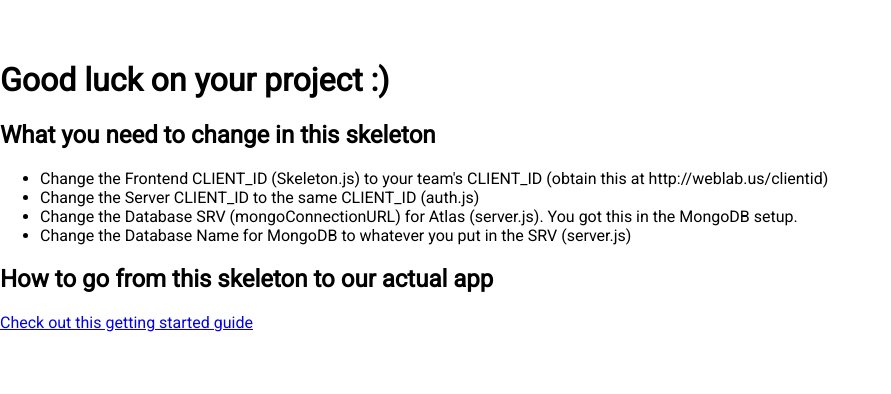
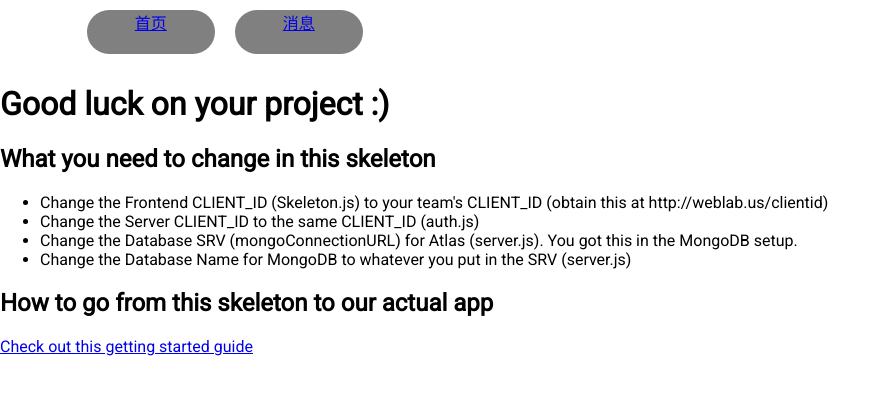
Before and after one commit to Eddington-limit/project01, a React app: page / in a window 1280 px wide. Shown: the top 394 px of the page, without its empty margins (0-891 px from the left). Built offline with nearby package versions, Linux system fonts and the light colour scheme; no server answers; the HTML template or start-up script is replaced by a standard one.

Commit message:
navbar and some styling

```diff
--- a/client/src/components/App.js
+++ b/client/src/components/App.js
@@ -55,7 +55,9 @@ const App = () => {
           />
         }
       />
-      <Route path="*" element={<NotFound />} />
+      <Route path="*" element={<NotFound/>} />
+      <Route path="/profile" element={<NotFound/>} />
+      <Route path="/message" element={<NotFound/>} />
     </Routes>
   );
 };
--- /dev/null
+++ b/client/src/components/modules/Navbar.css
@@ -0,0 +1,26 @@
+.button {
+    text-align: center;
+    margin:2px 10px;
+    background-color: grey;
+    border-radius: 3vh;
+    width: 10vw;
+}
+
+.button hover {
+    opacity: ;
+}
+
+.container {
+    color:white;
+    display: flex;
+    justify-content: flex-start;
+    flex-direction: row;
+    margin:0 6vw;
+    height: 6vh;
+    padding:1vh 0
+}
+
+.user{
+    position:fixed;
+    right: 0;
+}
--- a/client/src/components/modules/navbar.js
+++ b/client/src/components/modules/navbar.js
@@ -0,0 +1,14 @@
+import React from "react";
+import { Link } from "react-router-dom";
+
+import "./Navbar.css"
+
+const Navbar = () => {
+    return <div className="container">
+        <Link to="/" className="button">首页</Link>
+        <Link to="/message" className="button">消息</Link>
+        <div className="user">icon</div>
+    </div>
+}
+
+export default Navbar;
--- a/client/src/components/pages/Skeleton.js
+++ b/client/src/components/pages/Skeleton.js
@@ -1,27 +1,17 @@
 import React from "react";
-import { GoogleOAuthProvider, GoogleLogin, googleLogout } from "@react-oauth/google";
+import Navbar from "../modules/Navbar.js";
+
 
 import "../../utilities.css";
 import "./Skeleton.css";
 
-//TODO: REPLACE WITH YOUR OWN CLIENT_ID
-const GOOGLE_CLIENT_ID = "FILL ME IN";
+
 
 const Skeleton = ({ userId, handleLogin, handleLogout }) => {
   return (
-    <GoogleOAuthProvider clientId={GOOGLE_CLIENT_ID}>
-      {userId ? (
-        <button
-          onClick={() => {
-            googleLogout();
-            handleLogout();
-          }}
-        >
-          Logout
-        </button>
-      ) : (
-        <GoogleLogin onSuccess={handleLogin} onError={(err) => console.log(err)} />
-      )}
+    <>
+      <Navbar/>
+
       <h1>Good luck on your project :)</h1>
       <h2> What you need to change in this skeleton</h2>
       <ul>
@@ -40,7 +30,7 @@ const Skeleton = ({ userId, handleLogin, handleLogout }) => {
       <a href="https://docs.google.com/document/d/110JdHAn3Wnp3_AyQLkqH2W8h5oby7OVsYIeHYSiUzRs/edit?usp=sharing">
         Check out this getting started guide
       </a>
-    </GoogleOAuthProvider>
+    </>
   );
 };
 
--- a/package.json
+++ b/package.json
@@ -37,7 +37,6 @@
     "react-router-dom": "^6.7.0",
     "socket.io": "^4.5.4",
     "socket.io-client": "^4.5.4",
-    "typescript": "^4.9.5",
     "url-loader": "^4.1.1"
   },
   "devDependencies": {
@@ -48,12 +47,15 @@
     "@babel/preset-env": "^7.12.11",
     "@babel/preset-react": "^7.12.10",
     "@babel/preset-stage-0": "^7.8.3",
+    "awesome-typescript-loader": "^5.2.1",
     "babel-loader": "^9.1.2",
     "css-loader": "^6.7.3",
     "dotenv": "^16.0.3",
     "file-loader": "^6.2.0",
     "html-webpack-plugin": "^5.5.0",
+    "source-map-loader": "^4.0.1",
     "style-loader": "^3.3.1",
+    "typescript": "^4.9.5",
     "webpack": "^5.75.0",
     "webpack-cli": "^5.0.1",
     "webpack-dev-server": "^4.11.1"
--- a/tsconfig.json
+++ b/tsconfig.json
@@ -99,5 +99,6 @@
     /* Completeness */
     // "skipDefaultLibCheck": true,                      /* Skip type checking .d.ts files that are included with TypeScript. */
     "skipLibCheck": true /* Skip type checking all .d.ts files. */
-  }
+  },
+  "include": ["src/**/*"]
 }
--- a/webpack.config.js
+++ b/webpack.config.js
@@ -56,10 +56,15 @@ module.exports = {
           },
         ],
       },
+      // All files with a '.ts' or '.tsx' extension will be handled by 'awesome-typescript-loader'.
+      { test: /\.tsx?$/, loader: "awesome-typescript-loader" },
+
+      // All output '.js' files will have any sourcemaps re-processed by 'source-map-loader'.
+      { enforce: "pre", test: /\.js$/, loader: "source-map-loader" }
     ],
   },
   resolve: {
-    extensions: ["*", ".js", ".jsx"],
+    extensions: ["*", ".js", ".jsx",".ts",".tsx"],
   },
   plugins: [new webpack.HotModuleReplacementPlugin()],
   devServer: {
```
Also changed, not shown: 2 other files (tests, documents, lock files or other folders).
